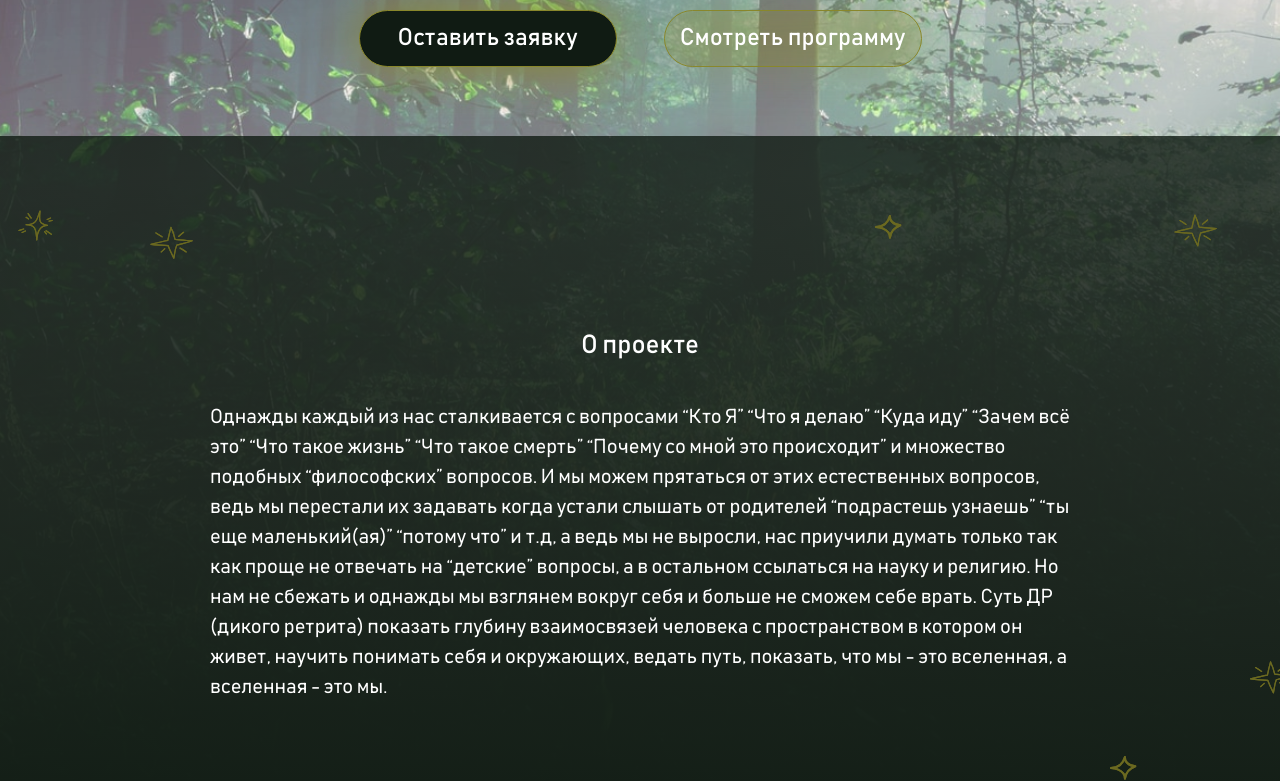
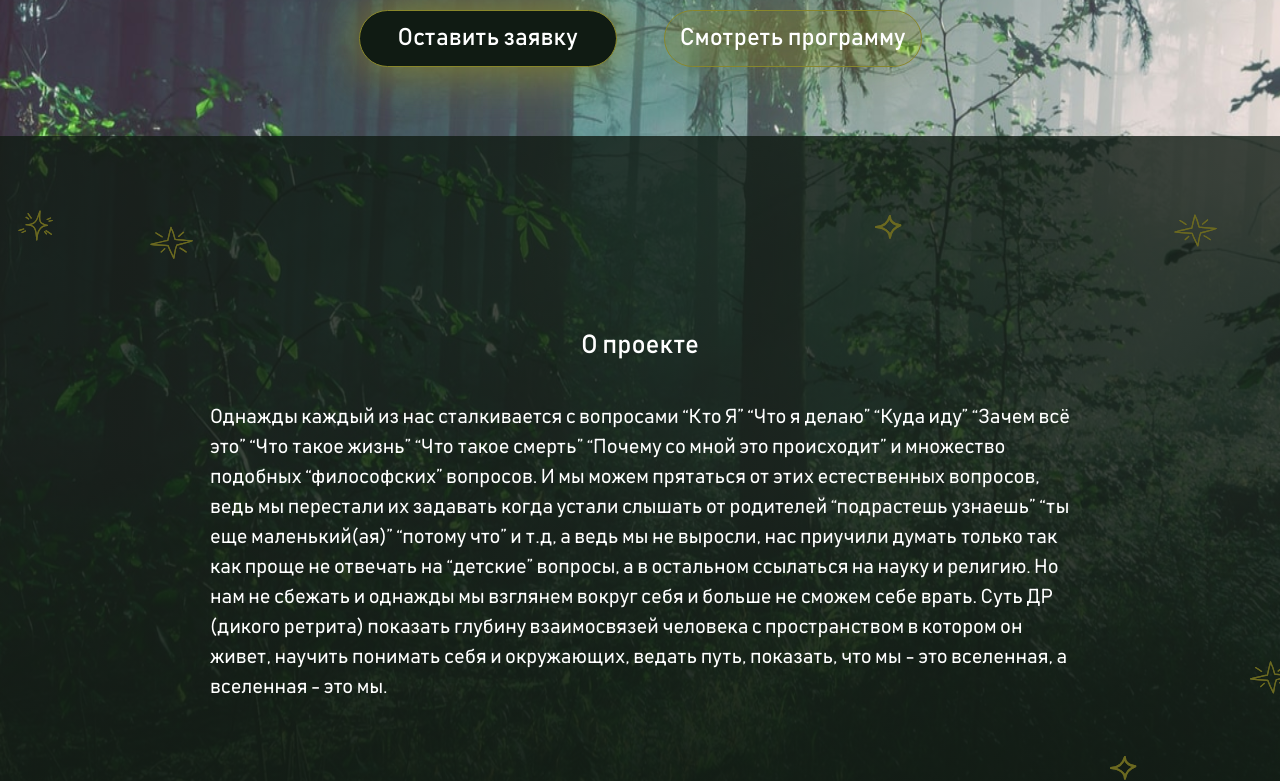
Before and after one commit to yelex/retreat, a React (Create React App) app: page / in a window 1280 px wide. Shown: the part 900-1681 px from the top of the page. Built offline with nearby package versions, Linux system fonts and the light colour scheme.

Commit message:
fix: fix bg for about

```diff
--- a/src/components/About/About.css
+++ b/src/components/About/About.css
@@ -4,7 +4,7 @@
     display: flex;
     justify-content: center;
     align-items: center;
-    background: linear-gradient(0deg,#101B13 5%, rgba(16, 27, 19, 0.8) 95%);
+    background: linear-gradient(0deg,#101B13 -7%, rgba(16, 27, 19, 0.8) 60%)
 }
 
 .about__bg{
```
Also changed, not shown: src/images/image-forest_1.svg.
